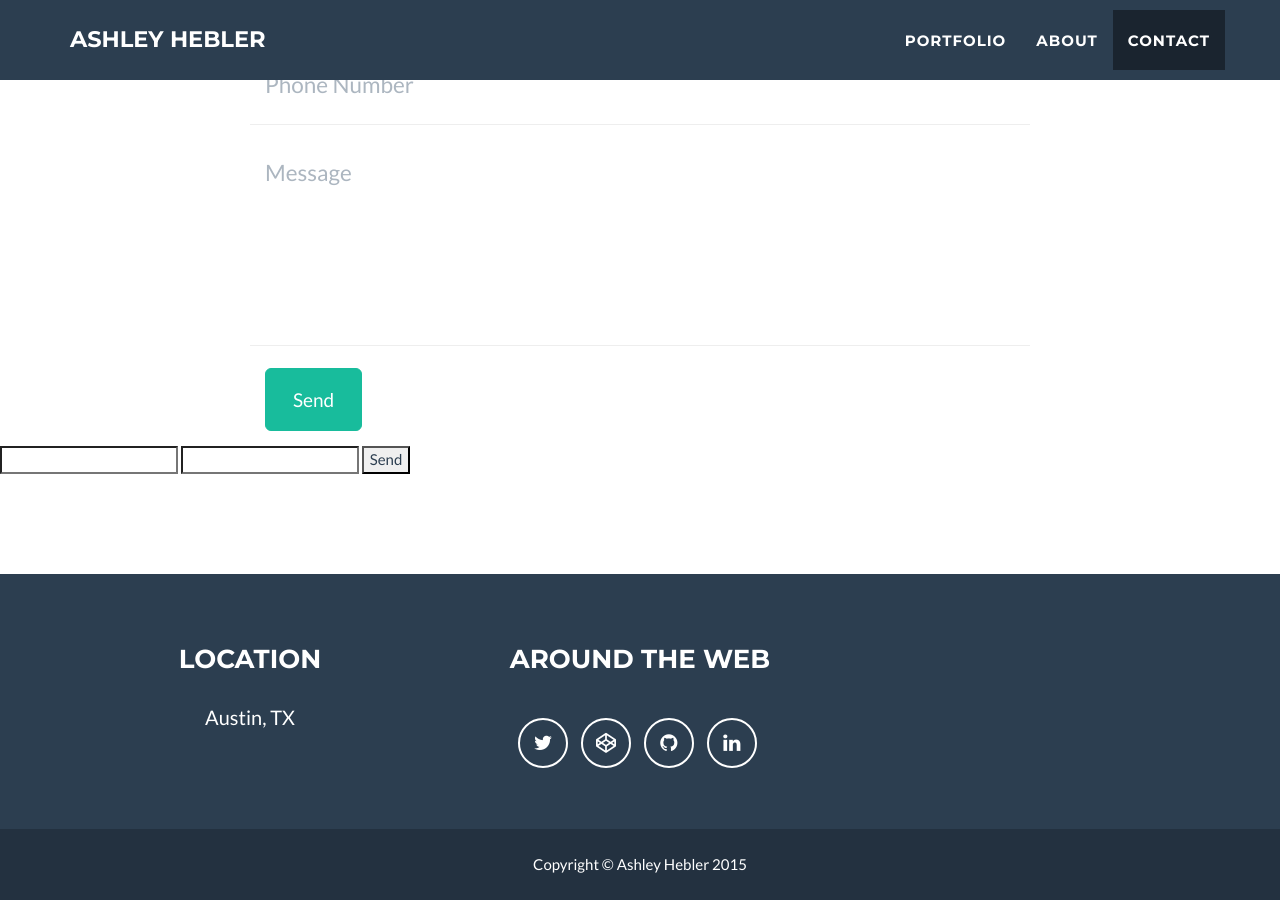
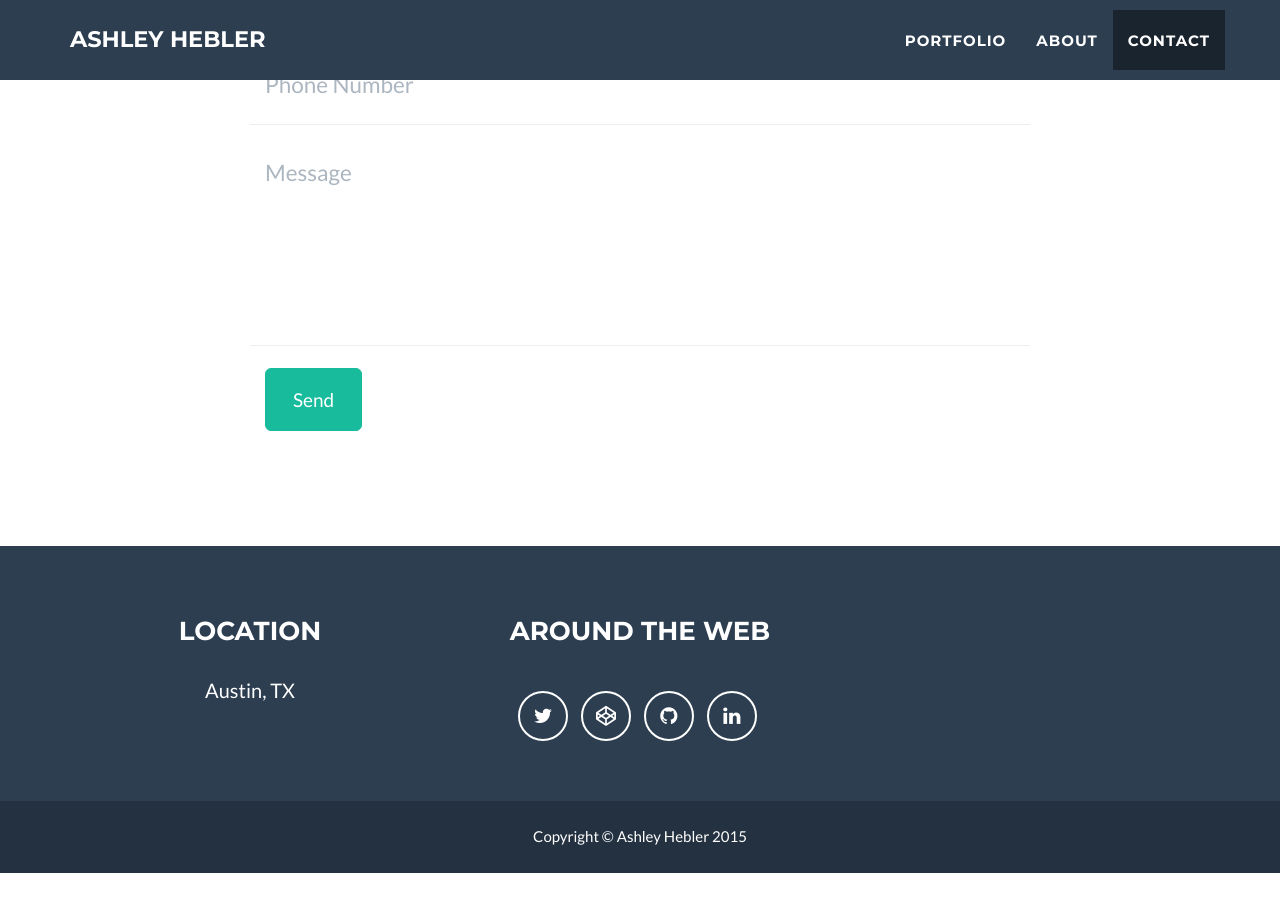
Before and after one commit to ashley-hebler/ashley-hebler.github.io, a Jekyll site: the page built from index.html, in a window 1280 px wide and 900 px high, scrolled down 2294 px. Built offline with Jekyll 4.4.1, drawn with Linux system fonts in a browser that asks for light colours; after the commit the page ends 3167 px from its top, so only the background shows below that.

Commit message:
form style fix

```diff
--- a/_includes/contact.html
+++ b/_includes/contact.html
@@ -51,9 +51,4 @@
                 </div>
             </div>
         </div>
-        <form action="//formspree.io/ash.heb.dev@gmail.com">
-    <input type="text" name="name">
-    <input type="email" name="_replyto">
-    <input type="submit" value="Send">
-</form>
     </section>
```
Also changed, not shown: 5 other files.
